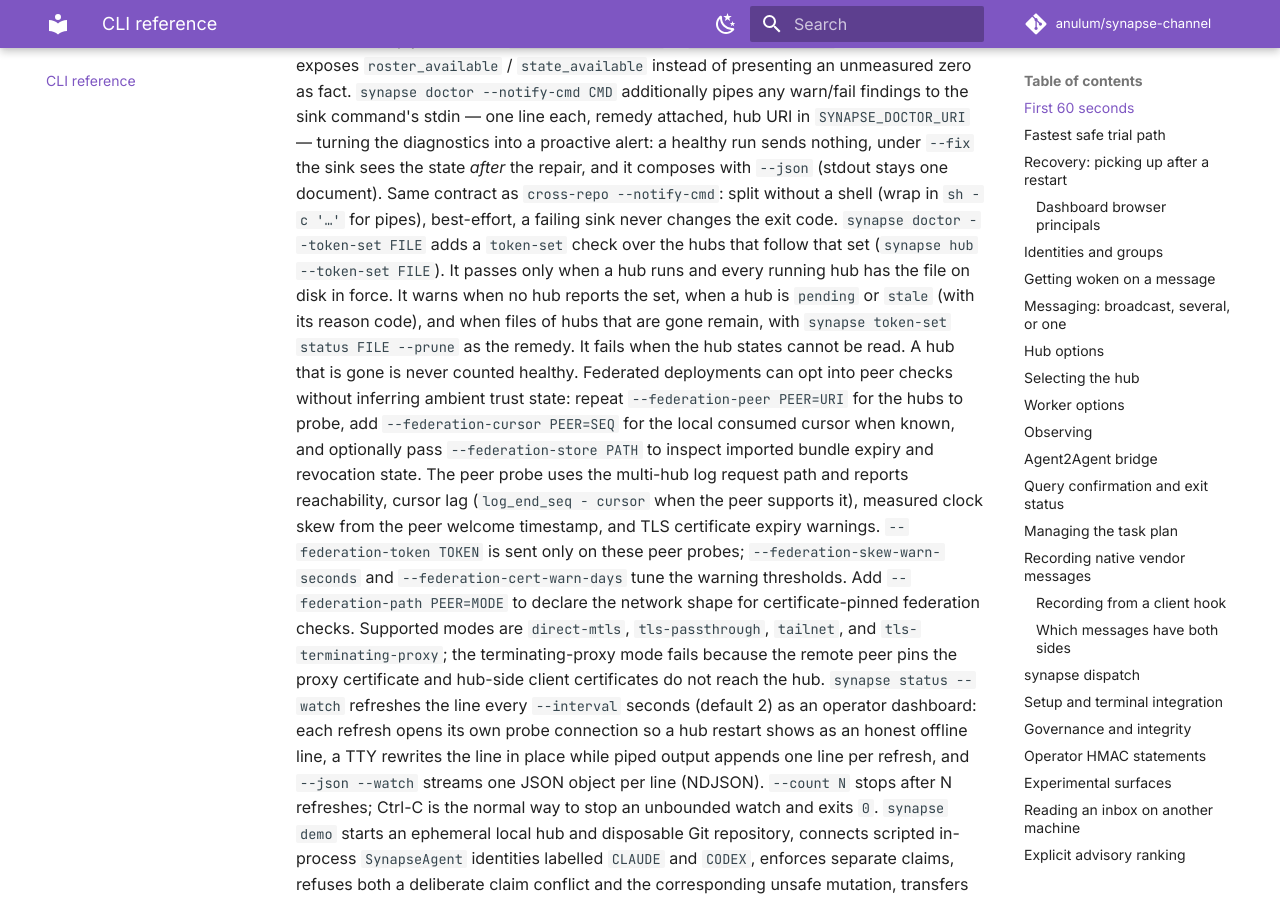
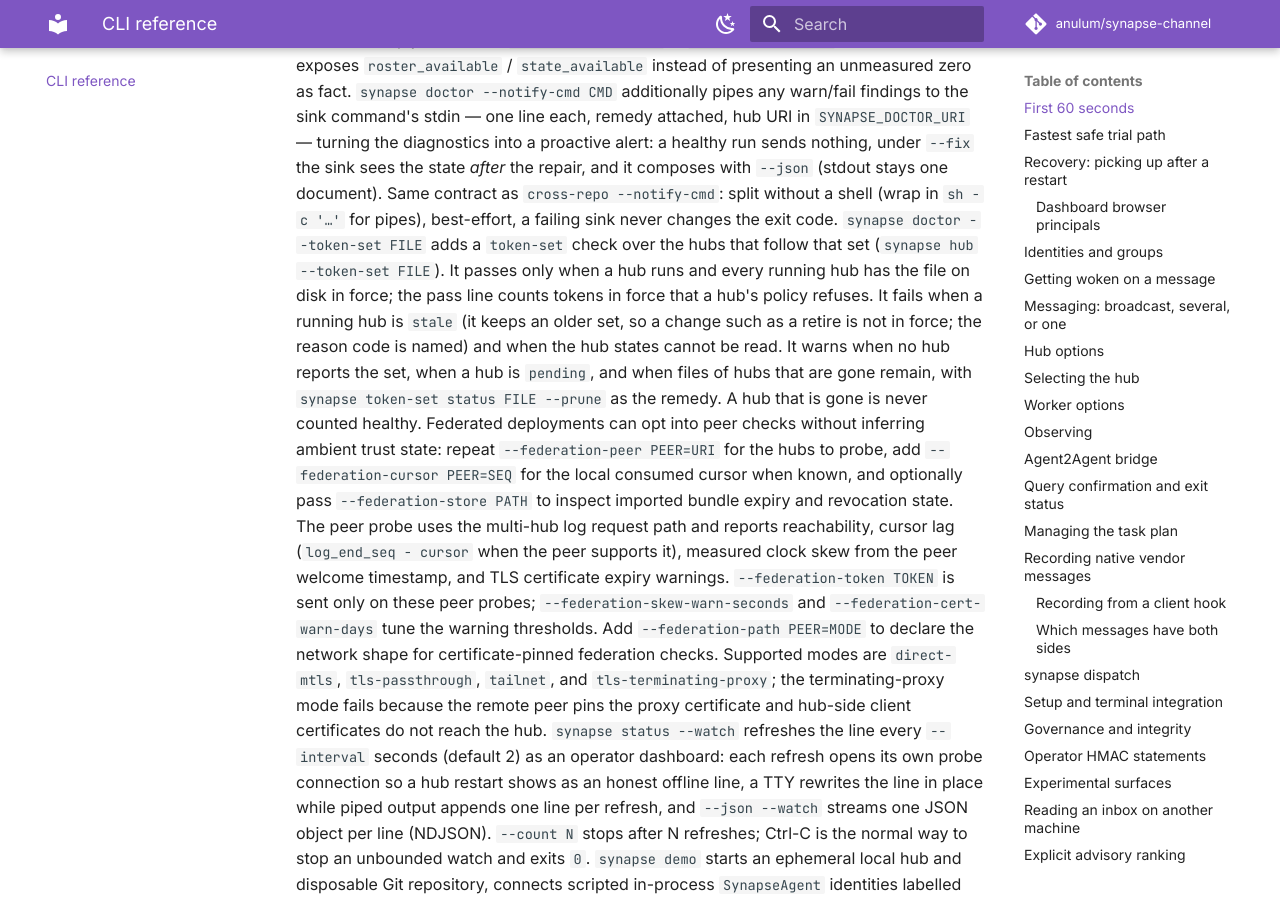
Before and after one commit to anulum/synapse-channel, an MkDocs documentation site: the page built from docs/cli.md, in a window 1280 px wide and 900 px high, scrolled down 11161 px. Built offline with MkDocs 1.6.1 and Material for MkDocs 9.7.7, drawn with Linux system fonts in a browser that asks for light colours; comment, search, counter and statistics services are not loaded.

Commit message:
fix(doctor): fail when a running hub keeps an older token set
A running hub that is stale keeps the last set it accepted, so the file on
disk, for example one that retires a compromised token, is not in force.
The token-set check reported that as a warning. It now fails, and a hub
that has not looked at a change yet still warns. When the check passes it
also counts the tokens in force that a hub's policy refuses.

Invariant preserved: no behaviour change outside the doctor report.

Hooks-Verified: pre-commit sha256:1d22c619805cc7e4
Seat: f636
Authored by Anulum Fortis & Arcane Sapience (protoscience@anulum.li)

```diff
--- a/docs/_generated/capability_manifest.json
+++ b/docs/_generated/capability_manifest.json
@@ -7,7 +7,7 @@
     "optional_dependency_groups": 14,
     "package_modules": 886,
     "public_api_exports": 70,
-    "tests": 12899,
+    "tests": 12900,
     "version": "0.99.45",
     "wire_message_types": 114,
     "workflows": 28
--- a/docs/cli.md
+++ b/docs/cli.md
@@ -238,11 +238,13 @@ contract as `cross-repo --notify-cmd`: split without a shell (wrap in
 code.
 `synapse doctor --token-set FILE` adds a `token-set` check over the hubs that
 follow that set (`synapse hub --token-set FILE`). It passes only when a hub
-runs and every running hub has the file on disk in force. It warns when no
-hub reports the set, when a hub is `pending` or `stale` (with its reason
-code), and when files of hubs that are gone remain, with `synapse token-set
-status FILE --prune` as the remedy. It fails when the hub states cannot be
-read. A hub that is gone is never counted healthy.
+runs and every running hub has the file on disk in force; the pass line
+counts tokens in force that a hub's policy refuses. It fails when a running
+hub is `stale` (it keeps an older set, so a change such as a retire is not in
+force; the reason code is named) and when the hub states cannot be read. It
+warns when no hub reports the set, when a hub is `pending`, and when files of
+hubs that are gone remain, with `synapse token-set status FILE --prune` as
+the remedy. A hub that is gone is never counted healthy.
 Federated deployments can opt into peer checks without inferring ambient trust
 state: repeat `--federation-peer PEER=URI` for the hubs to probe, add
 `--federation-cursor PEER=SEQ` for the local consumed cursor when known, and
```
Also changed, not shown: README.md (+1 -1 lines), 2 other files.
